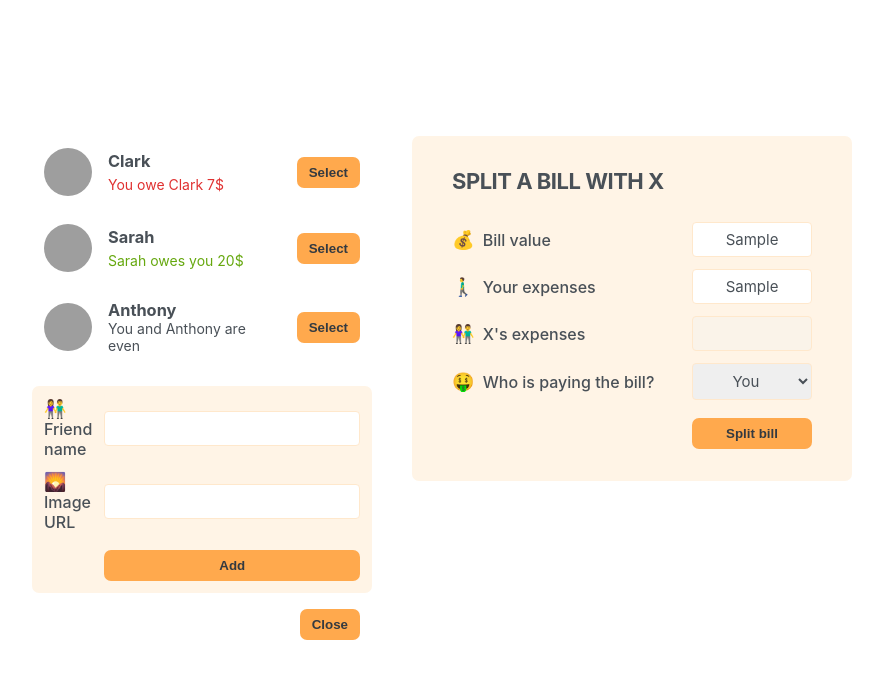
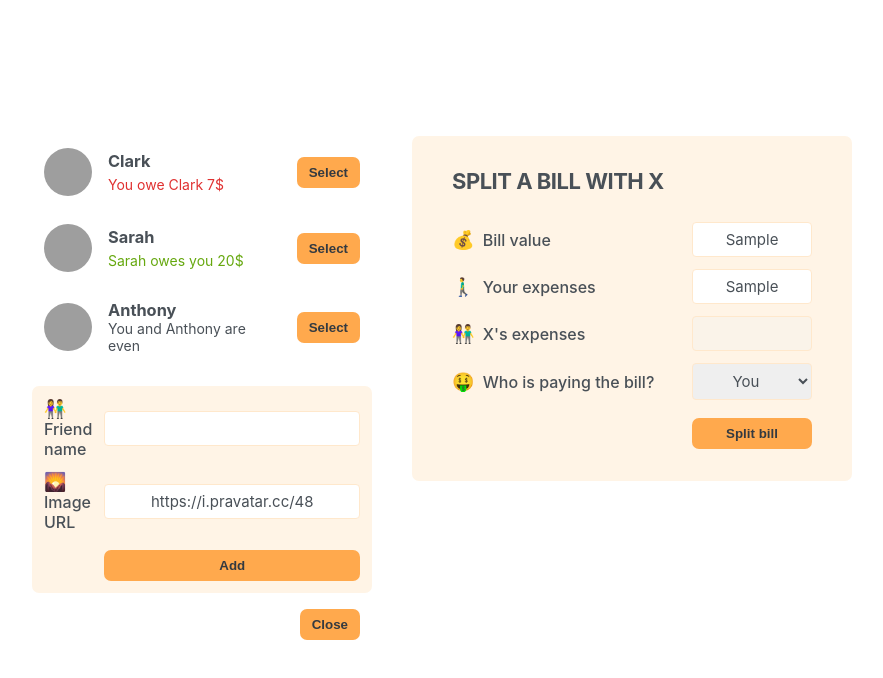
Before and after one commit to CalebM7/eat-n-split, a React (Vite) app: page / in a window 1280 px wide. Both pictures are taken after typing "Sample", "Sample" into the empty fields and a click on the button "Add friend". Shown: the top 678 px of the page, without its empty margins (198-1081 px from the left). Built offline with nearby package versions, Linux system fonts and the light colour scheme; grey boxes are pictures that could not be loaded.

Commit message:
Adding a New Friend

```diff
--- a/src/App.jsx
+++ b/src/App.jsx
@@ -1,4 +1,4 @@
-import { useState } from "react";
+import { useState } from 'react';
 
 const initialFriends = [
   {
@@ -22,23 +22,34 @@
 ];
 
 function Button({ children, onClick }) {
-  return <button className="button" onClick={onClick}>{children}</button>;
+  return (
+    <button className="button" onClick={onClick}>
+      {children}
+    </button>
+  );
 }
 
 export default function App() {
+  const [friends, setFriends] = useState(initialFriends);
   const [showAddFriend, setShowAddFriend] = useState(false);
 
   function handleShowAddFriend() {
     setShowAddFriend((show) => !show);
   }
 
+  function handleAddFriend(friend) {
+    setFriends((friends) => [...friends, friend]);
+    setShowAddFriend(false);
+  }
 
   return (
     <div className="app">
       <div className="sidebar">
-        <FriendsList />
-        {showAddFriend && <FormAddFriend />}
-        <Button onClick={handleShowAddFriend}>{showAddFriend ? 'Close' : 'Add friend'}</Button>
+        <FriendsList friends={friends} />
+        {showAddFriend && <FormAddFriend onAddFriend={handleAddFriend} />}
+        <Button onClick={handleShowAddFriend}>
+          {showAddFriend ? 'Close' : 'Add friend'}
+        </Button>
       </div>
 
       <FormSplitBill />
@@ -46,9 +57,7 @@
   );
 }
 
-function FriendsList() {
-  const friends = initialFriends;
-
+function FriendsList({ friends }) {
   return (
     <ul>
       {friends.map((friend) => (
@@ -81,15 +90,44 @@
   );
 }
 
+function FormAddFriend({ onAddFriend }) {
+  const [name, setName] = useState('');
+  const [image, setImage] = useState('https://i.pravatar.cc/48');
 
-function FormAddFriend() {
+  function handleSubmit(e) {
+    e.preventDefault();
+
+    if (!name || !image) return;
+
+    const id = crypto.randomUUID();
+    const newFriend = {
+      id,
+      name,
+      image: `${image}?=${id}`,
+      balance: 0,
+    };
+
+    onAddFriend(newFriend);
+
+    setName('');
+    setImage('https://i.pravatar.cc/48');
+  }
+
   return (
-    <form className="form-add-friend">
+    <form className="form-add-friend" onSubmit={handleSubmit}>
       <label>👫 Friend name</label>
-      <input type="text" />
+      <input
+        type="text"
+        value={name}
+        onChange={(e) => setName(e.target.value)}
+      />
 
       <label>🌄 Image URL</label>
-      <input type="text" />
+      <input
+        type="text"
+        value={image}
+        onChange={(e) => setImage(e.target.value)}
+      />
 
       <Button>Add</Button>
     </form>
```
